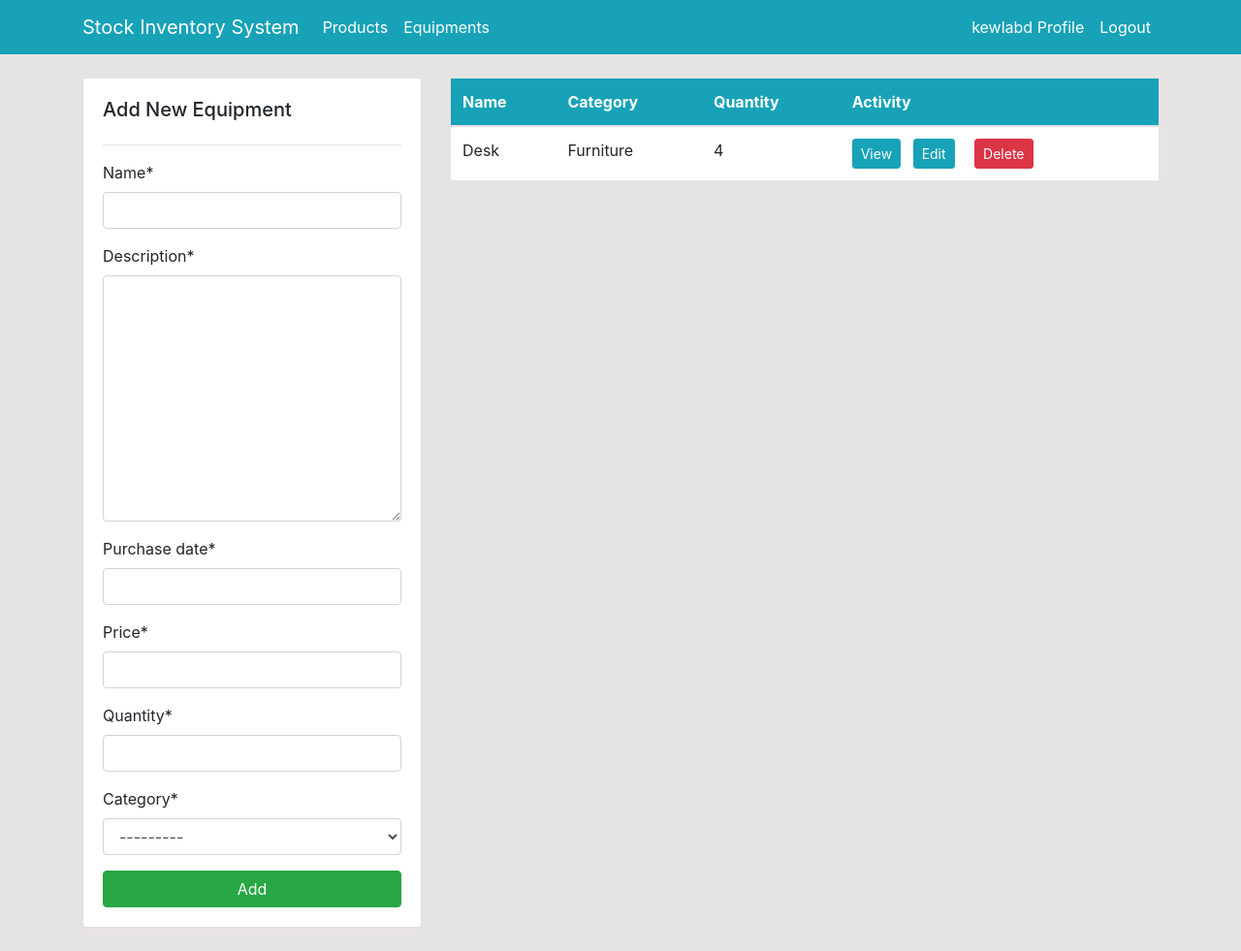
After one commit to abdulwahabaslam/Inventory-Management-System, a Django app: page /equipments/ in a window 1280 px wide. The commit adds this page. Shown: the whole page at 97% size. Run offline with Django 4.2, Linux system fonts and the light colour scheme; a user stored in the database is signed in; data comes from the database, SQL or seed files in the repository; some libraries are stand-ins or nearby versions.

Commit message:
Add Equipments in Inventory Management System

```diff
--- a/sofin/dashboard/admin.py
+++ b/sofin/dashboard/admin.py
@@ -1,5 +1,5 @@
 from django.contrib import admin
-from .models import Product, Order, InventoryMetrics
+from .models import Product, Order, InventoryMetrics, Equipment
 from django.contrib.auth.models import Group
 
 class ProductAdmin(admin.ModelAdmin):
@@ -10,5 +10,6 @@ class ProductAdmin(admin.ModelAdmin):
 admin.site.register(Product, ProductAdmin)
 admin.site.register(Order)
 admin.site.register(InventoryMetrics)
+admin.site.register(Equipment)
 # UnRegister your models here.
 admin.site.unregister(Group)
--- a/sofin/dashboard/forms.py
+++ b/sofin/dashboard/forms.py
@@ -1,5 +1,5 @@
 from django import forms
-from .models import Product, Order
+from .models import Product, Order, Equipment
 
 class ProductForm(forms.ModelForm):
     class Meta:
@@ -11,3 +11,8 @@ class OrderForm(forms.ModelForm):
     class Meta:
         model = Order
         fields = ['product', 'order_quantity']
+
+class EquipmentForm(forms.ModelForm):
+    class Meta:
+        model = Equipment
+        fields = ['name', 'description', 'purchase_date', 'price', 'quantity', 'category']
--- a/sofin/dashboard/models.py
+++ b/sofin/dashboard/models.py
@@ -7,6 +7,11 @@ CATEGORY = (
     ('Stationary', 'Stationary'),
     ('Electronics', 'Electronics'),
     ('Food', 'Food'),
+)
+
+EQUIPMENT_CATEGORY = (
+    ('Furniture', 'Furniture'),
+    ('Vehicles', 'Vehicles'),
 )
 
 class Product(models.Model):
@@ -74,3 +79,14 @@ class InventoryMetrics(models.Model):
 
     class Meta:
         verbose_name_plural = 'Inventory Metrics'
+
+class Equipment(models.Model):
+    name = models.CharField(max_length=100)
+    description = models.TextField()
+    purchase_date = models.DateField()
+    price = models.DecimalField(max_digits=10, decimal_places=2)
+    quantity = models.PositiveIntegerField()
+    category = models.CharField(max_length=20, choices=EQUIPMENT_CATEGORY, null=True)
+
+    def __str__(self):
+        return f'{self.name}-{self.category}'
--- a/sofin/dashboard/urls.py
+++ b/sofin/dashboard/urls.py
@@ -11,4 +11,8 @@ urlpatterns = [
     path('products/view/<int:pk>/', views.product_view, name='dashboard-product-view'),
     path('order/', views.order, name='dashboard-order'),
     path('customer/', views.customer, name='dashboard-customers'),
+    path('equipments/', views.equipment, name = 'dashboard-equipments'),
+    path('equipments/edit/<int:pk>/', views.equipment_edit, name='dashboard-equipment-edit'),
+    path('equipments/delete/<int:pk>/', views.equipment_delete, name='dashboard-equipment-delete'),
+    path('equipments/view/<int:pk>/', views.equipment_view, name='dashboard-equipment-view'),
 ]
--- a/sofin/dashboard/views.py
+++ b/sofin/dashboard/views.py
@@ -1,8 +1,8 @@
 from django.shortcuts import render, redirect, get_object_or_404
 from django.http import HttpResponse
 from django.contrib.auth.decorators import login_required
-from .models import Product, Order, InventoryMetrics
-from .forms import ProductForm, OrderForm
+from .models import Product, Order, InventoryMetrics, Equipment
+from .forms import ProductForm, OrderForm, EquipmentForm
 from django.contrib.auth.models import User
 from django.contrib import messages
 from joblib import load
@@ -104,17 +104,11 @@ def product_view(request, pk):
         turnover_rate = inventory_metrics.turnover_rate
     except InventoryMetrics.DoesNotExist:
         turnover_rate = 0
-
-    turnover_rate = 5
-
     holding_cost = item.holding_cost
     obsolescence_risk = item.obs_cost
 
     model = load('./Saved_Models/inventory_health_model.joblib')
-
     y_pred = model.predict([[turnover_rate, holding_cost, obsolescence_risk]])
-
-
     health = y_pred[0]
 
     context = {
@@ -157,6 +151,57 @@ def order(request):
     }
     return render(request, 'dashboard/order.html', context)
 
+@login_required
+def equipment(request):
+    equipments = Equipment.objects.all()
+    if request.method == 'POST':
+        form = EquipmentForm(request.POST)
+        if form.is_valid():
+            form.save()
+            equipment_name = form.cleaned_data.get('name')
+            messages.success(request, f'{equipment_name} has been added')
+            return redirect('dashboard-equipments')
+    else:
+        form = EquipmentForm()
+    context = {
+        'equipments': equipments,
+        'form': form,
+    }
+    return render(request, 'dashboard/equipment.html', context)
+
+@login_required
+def equipment_delete(request, pk):
+    equipment = Equipment.objects.get(id=pk)
+    if request.method == 'POST':
+        equipment.delete()
+        return redirect('dashboard-equipments')
+    context = {
+        'equipment':equipment,
+    }
+    return render(request, 'dashboard/equipment_delete.html', context)
+
+@login_required
+def equipment_edit(request, pk):
+    equipment = Equipment.objects.get(id=pk)
+    if request.method == 'POST':
+        form = EquipmentForm(request.POST, instance=equipment)
+        if form.is_valid():
+            form.save()
+            return redirect('dashboard-equipments')
+    else:
+        form = EquipmentForm(instance=equipment)
+    context = {
+        'form': form,
+    }
+    return render(request, 'dashboard/equipment_edit.html', context)
+
+@login_required
+def equipment_view(request, pk):
+    equipment = Equipment.objects.get(id=pk)
+    context = {
+        'equipment':equipment,
+    }
+    return render(request, 'dashboard/equipment_view.html', context)
 
 @login_required
 def customer(request):
--- /dev/null
+++ b/sofin/templates/dashboard/equipment.html
@@ -0,0 +1,55 @@
+{% extends 'partials/base.html' %}
+{% block title %}Equipments{% endblock %}
+{% load crispy_forms_tags %}
+
+{% block content %}
+<div class="row my-4">
+    <div class="col-md-4">
+        {% if messages %}
+        {% for message in messages %}
+        <div class="alert alert-{{ message.tags }}">
+            {{ message }}
+        </div>
+        {% endfor %}
+        {% endif %}
+        <div class="card card-body">
+            <h5>Add New Equipment</h5>
+            <hr>
+            <form method="POST">
+                {% csrf_token %}
+                {{ form|crispy }}
+                <input class="btn btn-success btn-block" type="submit" value="Add">
+            </form>
+        </div>
+    </div>
+    <div class="col-md-8">
+        <table class="table bg-white">
+            <thead class="bg-info text-white">
+                <tr>
+                    <th scope="col">Name</th>
+                    <th scope="col">Category</th>
+                    <th scope="col">Quantity</th>
+                    <th scope="col">Activity</th>
+                </tr>
+            </thead>
+            <tbody>
+                {% for item in equipments %}
+                <tr>
+                    <td>{{ item.name }}</td>
+                    <td>{{ item.category }}</td>
+                    <td>{{ item.quantity }}</td>
+                    <td>
+                        <a class="btn btn-info btn-sm mr-2"
+                            href="{% url 'dashboard-equipment-view' item.id %}">View</a>
+                        <a class="btn btn-info btn-sm mr-2"
+                            href="{% url 'dashboard-equipment-edit' item.id %}">Edit</a>
+                        <a class="btn btn-danger btn-sm ml-2"
+                            href="{% url 'dashboard-equipment-delete' item.id %}">Delete</a>
+                    </td>
+                </tr>
+                {% endfor %}
+            </tbody>
+        </table>
+    </div>
+</div>
+{% endblock %}
--- a/sofin/templates/partials/nav.html
+++ b/sofin/templates/partials/nav.html
@@ -1,7 +1,7 @@
 <nav class="navbar navbar-expand-lg navbar-info bg-info">
     <div class="container">
         {% if user.is_authenticated %}
-        <a class="navbar-brand text-white" href="{% url 'dashboard-index' %}">Sofin</a>
+        <a class="navbar-brand text-white" href="{% url 'dashboard-index' %}">Stock Inventory System</a>
         <button class="navbar-toggler" type="button" data-toggle="collapse" data-target="#navbarSupportedContent"
             aria-controls="navbarSupportedContent" aria-expanded="false" aria-label="Toggle navigation">
             <span class="navbar-toggler-icon"></span>
@@ -11,6 +11,10 @@
             <ul class="navbar-nav mr-auto">
                 <li class="nav-item active">
                     <a class="nav-link text-white" href="{% url 'dashboard-products' %}">Products <span
+                            class="sr-only">(current)</span></a>
+                </li>
+                <li class="nav-item active">
+                    <a class="nav-link text-white" href="{% url 'dashboard-equipments' %}">Equipments <span
                             class="sr-only">(current)</span></a>
                 </li>
             </ul>
```
Also changed, not shown: sofin/templates/dashboard/equipment_delete.html (added, +23 -0 lines), sofin/templates/dashboard/equipment_edit.html (added, +18 -0 lines), sofin/templates/dashboard/equipment_view.html (added, +35 -0 lines), sofin/templates/dashboard/index.html (+17 -3 lines), sofin/dashboard/migrations/0012_remove_inventorymetrics_holding_cost_and_more.py (added), sofin/dashboard/migrations/0013_equipment.py (added), sofin/db.sqlite3, sofin/templates/dashboard/equipment_detail.html (added).
